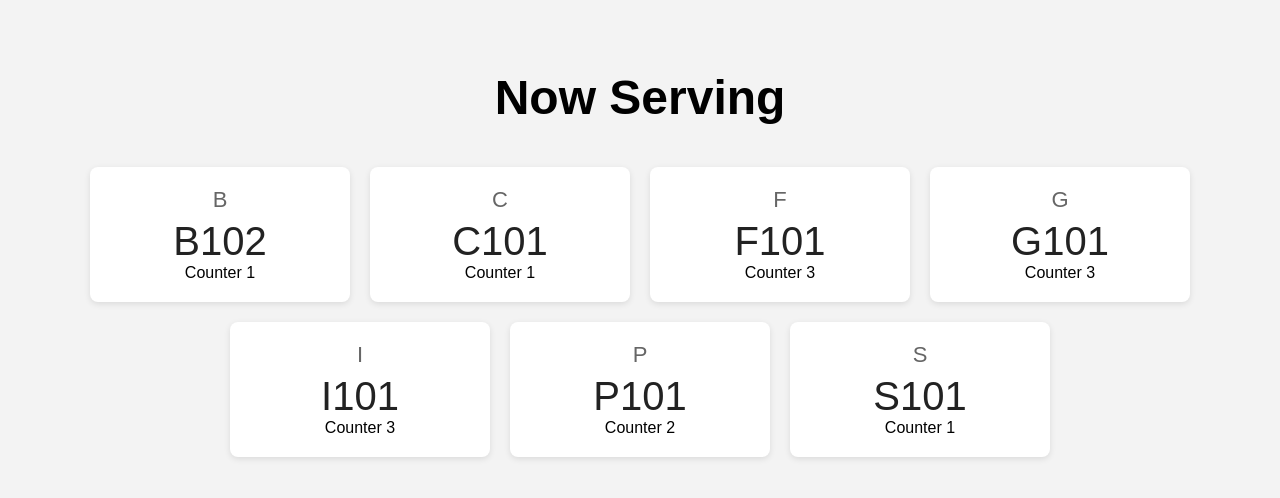
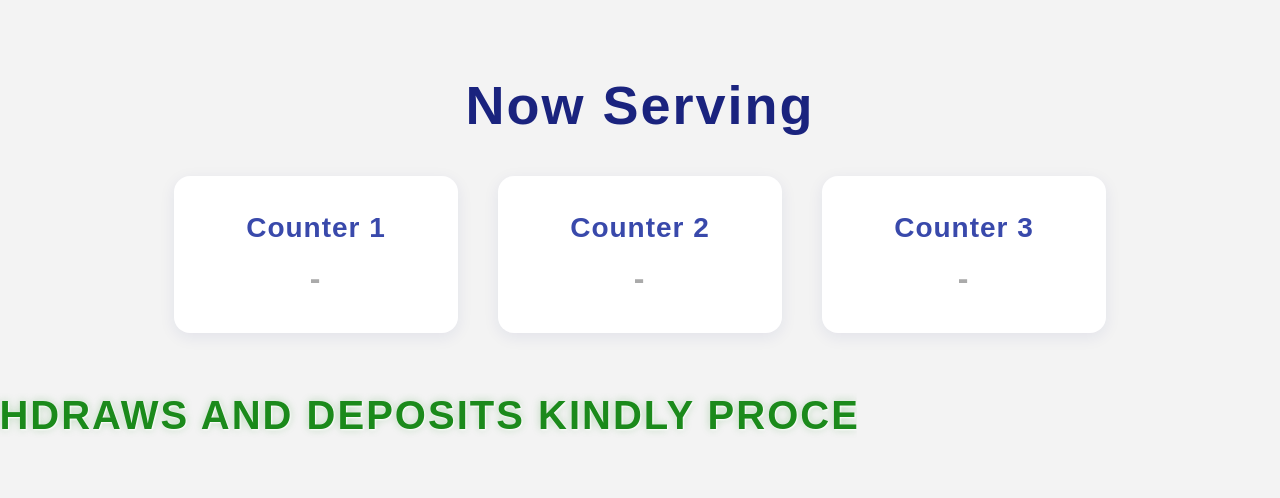
Before and after one commit to palmer-code/customer_ticketing, a Flask app: page /display in a window 1280 px wide. Shown: the top 498 px of the page. Run offline with Flask 3, Linux system fonts and the light colour scheme; data comes from the database, SQL or seed files in the repository; both versions use the stored data as it was after the commit.

Commit message:
ui change

```diff
--- a/routes/operator.py
+++ b/routes/operator.py
@@ -7,6 +7,8 @@ bp = Blueprint('operator', __name__, url_prefix="/operator")
 
 # in-memory queues shared with kiosk
 from routes.kiosk import queues
+
+current_serving = {}  # counter_number: (prefix, num)
 
 @bp.route('/<int:counter>')
 def operator(counter):
@@ -28,10 +30,10 @@ def call_next(counter):
     timestamp, prefix, idx, num = candidates[0]
     # Remove from the queue
     queues[prefix].pop(idx)
-
     mark_served_in_db(prefix, num)
     announce_text = f"Ticket {prefix}{num}, please proceed to counter {counter}"
     tts_say(announce_text)
+    current_serving[counter] = (prefix, num)  # <-- Track currently serving
     return jsonify({"ok": True, "ticket": f"{prefix}{num}", "counter": counter, "announce": announce_text})
 
 @bp.route('/<int:counter>/new_tickets')
@@ -45,3 +47,15 @@ def new_tickets(counter):
     tickets.sort()
     ticket_strings = [f"{prefix}{num}" for _, prefix, num in tickets]
     return jsonify(ticket_strings)
+
+@bp.route('/display/current')
+def display_current():
+    # Only show counters 1, 2, 3
+    result = {}
+    for counter in [1, 2, 3]:
+        if counter in current_serving:
+            prefix, num = current_serving[counter]
+            result[counter] = f"{prefix}{num}"
+        else:
+            result[counter] = "-"
+    return jsonify(result)
--- a/templates/display.html
+++ b/templates/display.html
@@ -5,35 +5,105 @@
   <title>Now Serving</title>
   <meta name="viewport" content="width=device-width, initial-scale=1">
   <style>
-    body { font-family: Arial, sans-serif; background:#f3f3f3; text-align:center; padding:30px; }
-    h1 { font-size:48px; }
-    .box { display:inline-block; background:white; padding:20px; margin:10px; min-width:220px; border-radius:8px; box-shadow:0 2px 6px rgba(0,0,0,0.1); }
-    .prefix { font-size:22px; color:#666; }
-    .ticket { font-size:40px; color:#222; margin-top:6px; }
+    body {
+      font-family: Arial, sans-serif;
+      background: #f3f3f3;
+      text-align: center;
+      padding: 30px;
+    }
+    h1 {
+      font-size: 54px;
+      color: #1a237e;
+      margin-bottom: 40px;
+      letter-spacing: 2px;
+    }
+    #display {
+      display: flex;
+      justify-content: center;
+      gap: 40px;
+      margin-top: 30px;
+    }
+    .counter-box {
+      background: #fff;
+      border-radius: 16px;
+      box-shadow: 0 4px 16px rgba(26,35,126,0.08);
+      padding: 36px 32px 28px 32px;
+      min-width: 220px;
+      transition: box-shadow 0.2s;
+    }
+    .counter-label {
+      font-size: 28px;
+      color: #3949ab;
+      margin-bottom: 16px;
+      font-weight: bold;
+      letter-spacing: 1px;
+    }
+    .ticket-number {
+      font-size: 64px;
+      color: #d32f2f;
+      font-weight: bold;
+      margin-bottom: 8px;
+      letter-spacing: 2px;
+    }
+    .waiting {
+      color: #aaa;
+      font-size: 32px;
+    }
+    #mpesa-message {
+      color: #1b8a1b;
+      font-weight: 900;
+      font-size: 40px;
+      margin-top: 60px;
+      white-space: nowrap;
+      overflow: hidden;
+      width: 100%;
+      box-sizing: border-box;
+      animation: marquee-left 10s linear infinite;
+      letter-spacing: 2px;
+      text-shadow: 1px 1px 2px #fff, 0 0 8px #1b8a1b44;
+    }
+    @keyframes marquee-left {
+      0%   { transform: translateX(100%); }
+      100% { transform: translateX(-100%); }
+    }
   </style>
 </head>
 <body>
   <h1>Now Serving</h1>
-  <div id="board"></div>
-
-<script>
-function refreshBoard() {
-  fetch('/api/status').then(r=>r.json()).then(j => {
-    const board = document.getElementById('board');
-    board.innerHTML = '';
-    for (const prefix in j.last_served) {
-      const item = j.last_served[prefix];
-      const el = document.createElement('div');
-      el.className = 'box';
-      el.innerHTML = `<div class="prefix">${prefix}</div>` +
-                     `<div class="ticket">${item && item.number ? prefix+item.number : '-'}</div>` +
-                     `<div class="small">${item && item.counter ? 'Counter ' + item.counter : ''}</div>`;
-      board.appendChild(el);
+  <div id="display">
+    <div class="counter-box">
+      <div class="counter-label">Counter 1</div>
+      <div class="ticket-number" id="c1">-</div>
+    </div>
+    <div class="counter-box">
+      <div class="counter-label">Counter 2</div>
+      <div class="ticket-number" id="c2">-</div>
+    </div>
+    <div class="counter-box">
+      <div class="counter-label">Counter 3</div>
+      <div class="ticket-number" id="c3">-</div>
+    </div>
+  </div>
+  <div id="mpesa-message">FOR MPESA WITHDRAWS AND DEPOSITS  KINDLY PROCEED TO THE MPESA BOOTH</div>
+  <script>
+    function updateDisplay() {
+      fetch('/operator/display/current')
+        .then(r => r.json())
+        .then(data => {
+          for (let i = 1; i <= 3; i++) {
+            const el = document.getElementById('c' + i);
+            if (data[i] && data[i] !== "-") {
+              el.innerText = data[i];
+              el.classList.remove('waiting');
+            } else {
+              el.innerText = "-";
+              el.classList.add('waiting');
+            }
+          }
+        });
     }
-  }).catch(e => console.log('status fetch error'));
-}
-setInterval(refreshBoard, 2000);
-refreshBoard();
-</script>
+    updateDisplay();
+    setInterval(updateDisplay, 2000);
+  </script>
 </body>
 </html>
```
Also changed, not shown: templates/kiosk.html (+150 -21 lines), tts.py (+9 -0 lines), queue.db.
